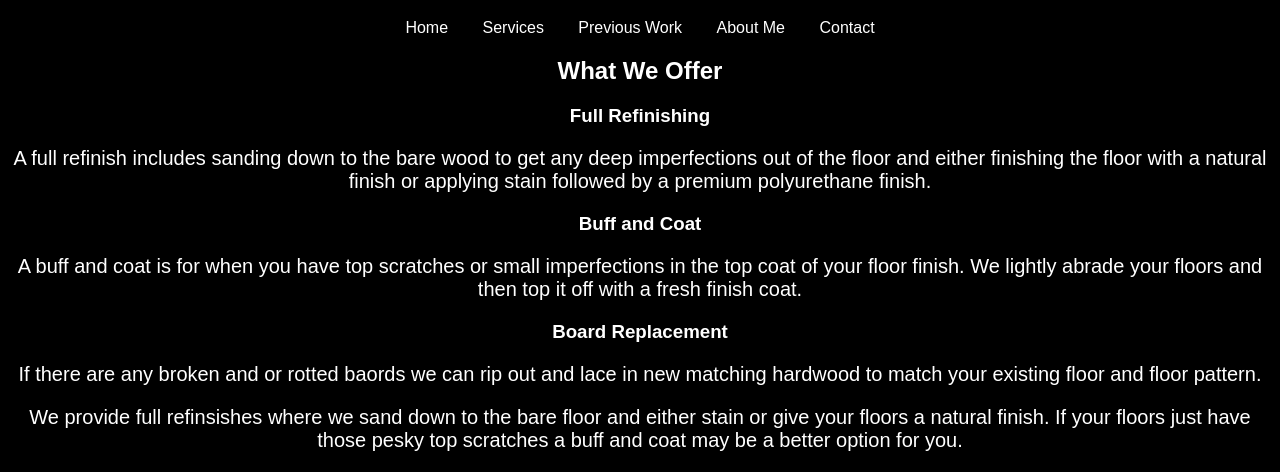
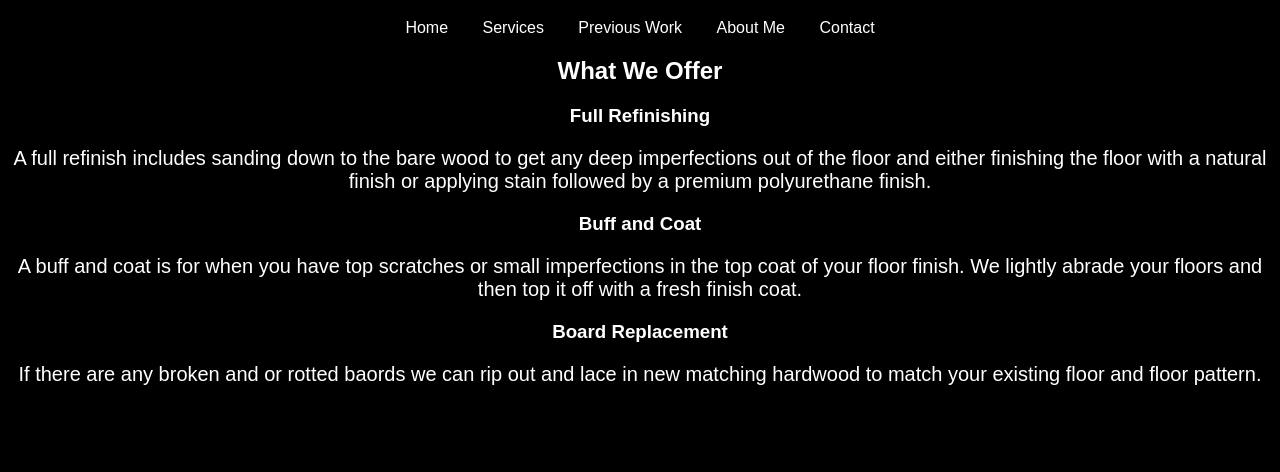
Before and after one commit to chasenichols1108/Nichols-Floor-Restore-, a plain HTML site: page services.html in a window 1280 px wide. Shown: the part 369-841 px from the top of the page. After the commit the page ends 800 px from the top, so only its background shows below. Drawn offline with Linux system fonts and the light colour scheme.

Commit message:
Remove refinishing services description from services.html
Removed paragraph about refinishing services.

```diff
--- a/services.html
+++ b/services.html
@@ -41,12 +41,7 @@
       <p/>
 
 
-    <p>
-      We provide full refinsishes where we sand down to the bare floor
-      and either stain or give your floors a natural finish. If your floors
-      just have those pesky top scratches a buff and coat may be a better
-      option for you.
-    </p>
+
 
   </body>
     </p>
```
